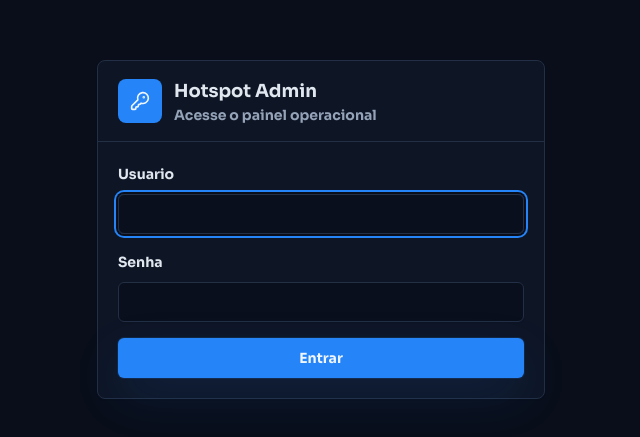
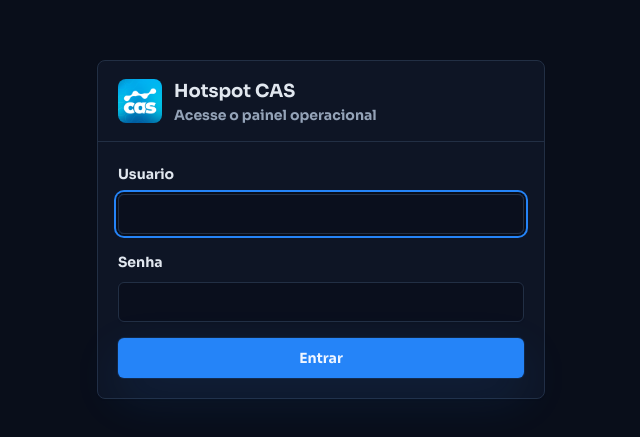
Before and after one commit to antoniosaints/hotspot-mikrotik, a Vue app in the folder apps/web/: page /login in a window 1280 px wide. Shown: the part 171-608 px from the top of the page, without its empty margins (319-959 px from the left). Built offline with nearby package versions, Linux system fonts and the light colour scheme; no server answers.

Commit message:
feat(ui) ajuste de UI

```diff
--- a/apps/web/index.html
+++ b/apps/web/index.html
@@ -3,7 +3,8 @@
   <head>
     <meta charset="UTF-8" />
     <meta name="viewport" content="width=device-width, initial-scale=1.0, maximum-scale=1.0, user-scalable=no" />
-    <title>Hotspot Admin</title>
+    <link rel="icon" href="/img/logo.png" />
+    <title>Hotspot CAS</title>
   </head>
   <body>
     <div id="app"></div>
--- a/apps/web/src/layouts/AdminLayout.vue
+++ b/apps/web/src/layouts/AdminLayout.vue
@@ -91,13 +91,12 @@
       h("div", { class: "flex h-full flex-col" }, [
         h("div", { class: "mb-8 flex items-center gap-3 px-2" }, [
           h(
-            "div",
-            { class: "flex h-11 w-11 items-center justify-center rounded-lg bg-primary text-primary-foreground" },
-            [h(KeyRound, { class: "h-5 w-5" })],
+            "img",
+            { class: "flex h-11 w-11 items-center justify-center rounded-md bg-primary text-primary-foreground", src: "/img/logo.png" },
           ),
           h("div", [
-            h("p", { class: "text-sm font-semibold" }, "Hotspot Admin"),
-            h("p", { class: "text-xs text-muted-foreground" }, "MikroTik control plane"),
+            h("p", { class: "text-sm font-semibold" }, "Hotspot CAS"),
+            h("p", { class: "text-xs text-muted-foreground" }, "Controle de Hotspot CAS"),
           ]),
         ]),
         h(
--- a/apps/web/src/pages/LoginPage.vue
+++ b/apps/web/src/pages/LoginPage.vue
@@ -3,11 +3,9 @@
     <Card class="w-full max-w-md">
       <template #header>
         <div class="flex items-center gap-3">
-          <div class="flex h-11 w-11 items-center justify-center rounded-lg bg-primary text-primary-foreground">
-            <KeyRound class="h-5 w-5" />
-          </div>
+          <img src="/img/logo.png" class="flex h-11 w-11 items-center justify-center rounded-lg bg-primary text-primary-foreground" />
           <div>
-            <h1 class="text-lg font-semibold">Hotspot Admin</h1>
+            <h1 class="text-lg font-semibold">Hotspot CAS</h1>
             <p class="text-sm text-muted-foreground">Acesse o painel operacional</p>
           </div>
         </div>
```
Also changed, not shown: apps/web/public/img/LOGO_CAS.png (renamed from apps/web/src/assets/img/LOGO_CAS.png), apps/web/public/img/logo.png (added).
